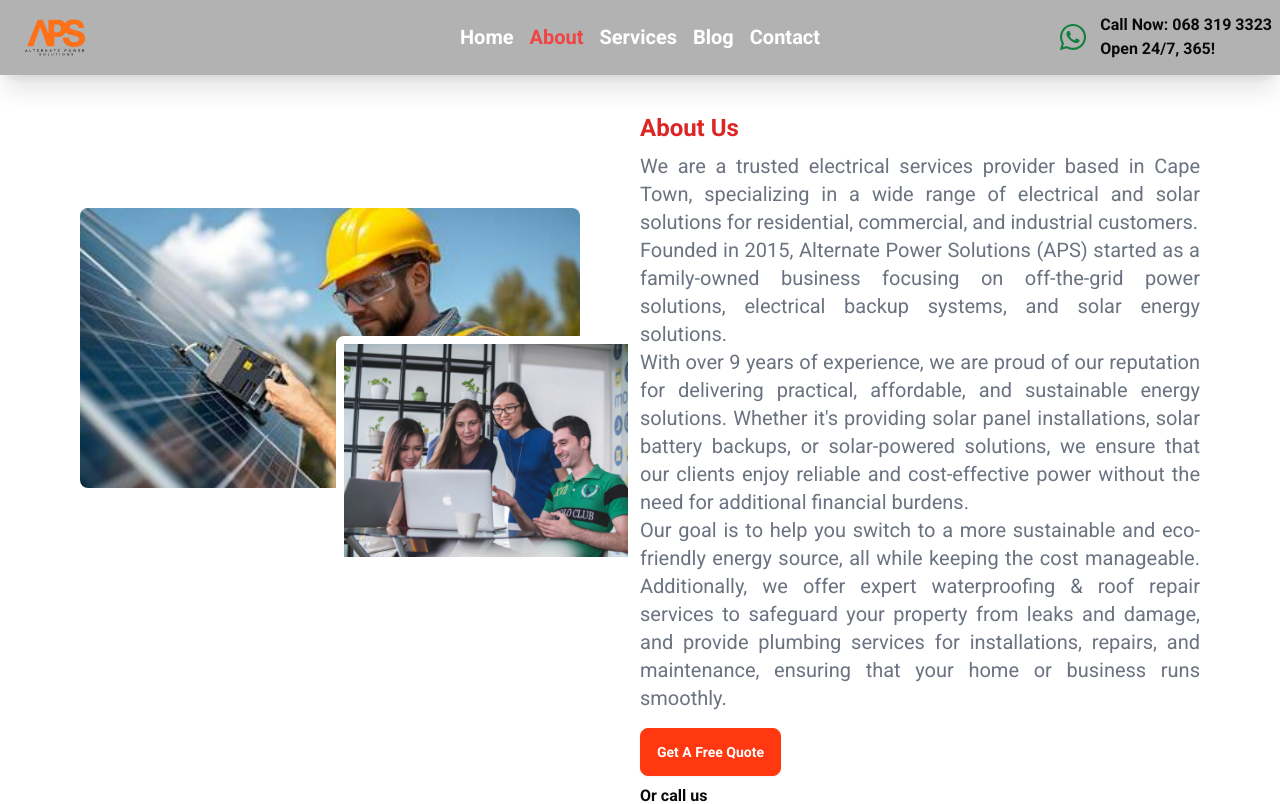
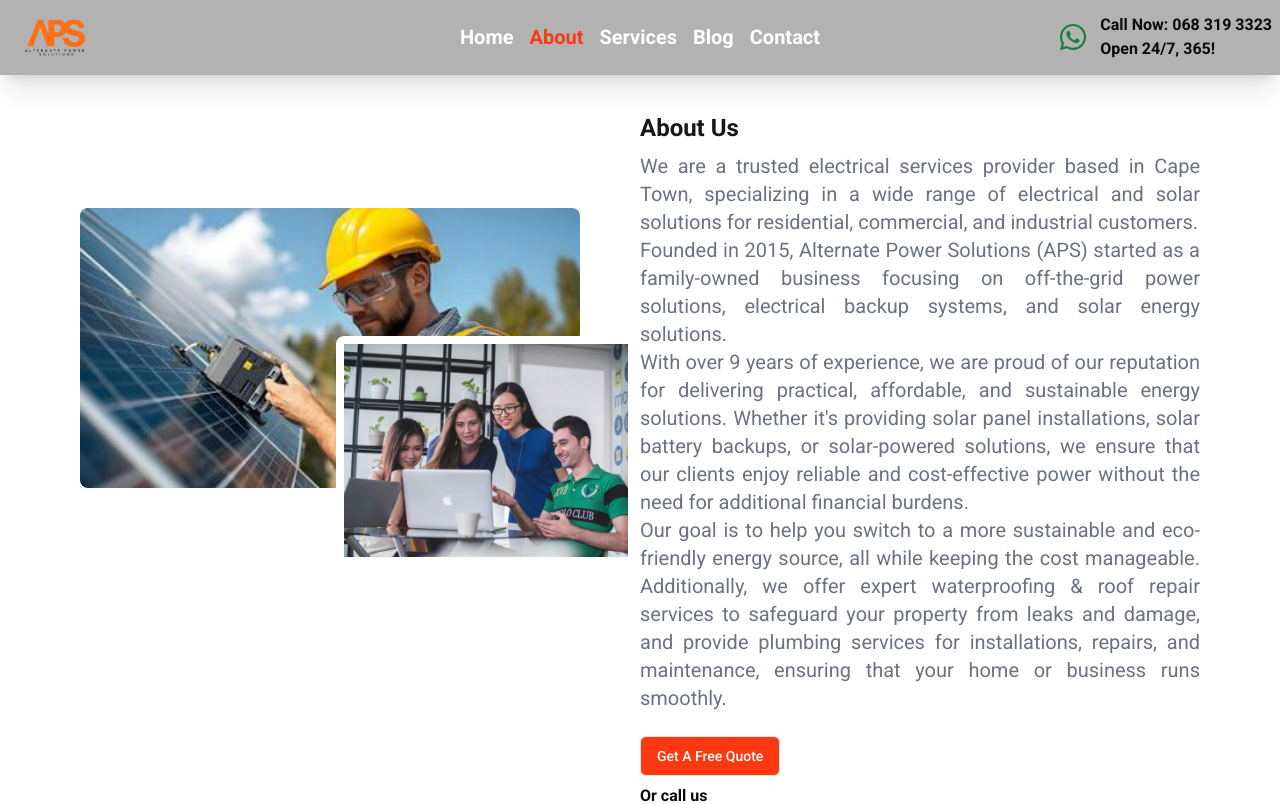
Before and after one commit to Nazrul144/Alternate_Power_Sn, a Next.js app: page /about in a window 1280 px wide. Shown: the top 804 px of the page. Built offline with nearby package versions, Linux system fonts and the light colour scheme.

Commit message:
Project done

```diff
--- a/src/app/modal/page.jsx
+++ /dev/null
@@ -1,12 +0,0 @@
-import Modal from '@/components/HomePage/Modal'
-import React from 'react'
-
-const ModalPage = () => {
-  return (
-    <div>
-        <Modal/>
-    </div>
-  )
-}
-
-export default ModalPage
--- a/src/components/HomePage/About.jsx
+++ b/src/components/HomePage/About.jsx
@@ -1,6 +1,21 @@
 import Image from 'next/image';
 import Link from 'next/link';
 import React from 'react';
+
+import { Button } from "@/components/ui/button"
+import {
+    Dialog,
+    DialogClose,
+    DialogContent,
+    DialogDescription,
+    DialogFooter,
+    DialogHeader,
+    DialogTitle,
+    DialogTrigger,
+} from "@/components/ui/dialog"
+import { Input } from "@/components/ui/input"
+import { Label } from "@/components/ui/label"
+
 
 const About = () => {
     return (
@@ -15,13 +30,46 @@ const About = () => {
                     </div>
                 </div>
                 <div className='text-justify'>
-                    <h1 className='text-primary mb-2 font-bold mt-8 lg:mt-0 text-2xl text-red-600'>About Us</h1>
+                    <h1 className='text-primary mb-2 font-bold mt-8 lg:mt-0 text-2xl text-[#ff3811]'>About Us</h1>
                     <p className='text-xl text-gray-500'>We are a trusted electrical services provider based in Cape Town, specializing in a wide range of electrical and solar solutions for residential, commercial, and industrial customers. <br />
-                     Founded in 2015, Alternate Power Solutions (APS) started as a family-owned business focusing on off-the-grid power solutions, electrical backup systems, and solar energy solutions. <br />
-                     With over 9 years of experience, we are proud of our reputation for delivering practical, affordable, and sustainable energy solutions. Whether it's providing solar panel installations, solar battery backups, or solar-powered solutions, we ensure that our clients enjoy reliable and cost-effective power without the need for additional financial burdens. <br />
-                      Our goal is to help you switch to a more sustainable and eco-friendly energy source, all while keeping the cost manageable. Additionally, we offer expert waterproofing & roof repair services to safeguard your property from leaks and damage, and provide plumbing services for installations, repairs, and maintenance, ensuring that your home or business runs smoothly.
+                        Founded in 2015, Alternate Power Solutions (APS) started as a family-owned business focusing on off-the-grid power solutions, electrical backup systems, and solar energy solutions. <br />
+                        With over 9 years of experience, we are proud of our reputation for delivering practical, affordable, and sustainable energy solutions. Whether it's providing solar panel installations, solar battery backups, or solar-powered solutions, we ensure that our clients enjoy reliable and cost-effective power without the need for additional financial burdens. <br />
+                        Our goal is to help you switch to a more sustainable and eco-friendly energy source, all while keeping the cost manageable. Additionally, we offer expert waterproofing & roof repair services to safeguard your property from leaks and damage, and provide plumbing services for installations, repairs, and maintenance, ensuring that your home or business runs smoothly.
                     </p>
-                    <Link href={'/modal'} className="btn btn-primary  text-white mt-4">Get A Free Quote</Link>
+                    <div className='mt-6'>
+                        <Dialog >
+                            <form>
+                                <DialogTrigger asChild>
+                                    <Button variant="outline" className="bg-[#ff3811] text-white">Get A Free Quote</Button>
+                                </DialogTrigger>
+                                <DialogContent className="sm:max-w-[425px]">
+                                    <DialogHeader>
+                                        <DialogTitle>Edit profile</DialogTitle>
+                                        <DialogDescription>
+                                            Make changes to your profile here. Click save when you&apos;re
+                                            done.
+                                        </DialogDescription>
+                                    </DialogHeader>
+                                    <div className="grid gap-4">
+                                        <div className="grid gap-3">
+                                            <Label htmlFor="name-1">Name</Label>
+                                            <Input id="name-1" name="name" defaultValue="Pedro Duarte" />
+                                        </div>
+                                        <div className="grid gap-3">
+                                            <Label htmlFor="username-1">Username</Label>
+                                            <Input id="username-1" name="username" defaultValue="@peduarte" />
+                                        </div>
+                                    </div>
+                                    <DialogFooter>
+                                        <DialogClose asChild>
+                                            <Button variant="outline">Cancel</Button>
+                                        </DialogClose>
+                                        <Button type="submit">Save changes</Button>
+                                    </DialogFooter>
+                                </DialogContent>
+                            </form>
+                        </Dialog>
+                    </div>
                     <h1 className='mt-2 font-bold'>Or call us</h1>
                     <h1 className='font-bold text-sky-600 text-xl'>068 319 3323</h1>
                 </div>
--- a/src/components/HomePage/Modal.jsx
+++ /dev/null
@@ -1,56 +0,0 @@
-import React from 'react'
-import { Button } from "@/components/ui/button"
-import {
-    Dialog,
-    DialogClose,
-    DialogContent,
-    DialogDescription,
-    DialogFooter,
-    DialogHeader,
-    DialogTitle,
-    DialogTrigger,
-} from "@/components/ui/dialog"
-import { Input } from "@/components/ui/input"
-import { Label } from "@/components/ui/label"
-
-
-const Modal = () => {
-    return (
-        <div>
-            <Dialog>
-                <form>
-                    <DialogTrigger asChild>
-                        <Button variant="outline">Open Dialog</Button>
-                    </DialogTrigger>
-                    <DialogContent className="sm:max-w-[425px]">
-                        <DialogHeader>
-                            <DialogTitle>Edit profile</DialogTitle>
-                            <DialogDescription>
-                                Make changes to your profile here. Click save when you&apos;re
-                                done.
-                            </DialogDescription>
-                        </DialogHeader>
-                        <div className="grid gap-4">
-                            <div className="grid gap-3">
-                                <Label htmlFor="name-1">Name</Label>
-                                <Input id="name-1" name="name" defaultValue="Pedro Duarte" />
-                            </div>
-                            <div className="grid gap-3">
-                                <Label htmlFor="username-1">Username</Label>
-                                <Input id="username-1" name="username" defaultValue="@peduarte" />
-                            </div>
-                        </div>
-                        <DialogFooter>
-                            <DialogClose asChild>
-                                <Button variant="outline">Cancel</Button>
-                            </DialogClose>
-                            <Button type="submit">Save changes</Button>
-                        </DialogFooter>
-                    </DialogContent>
-                </form>
-            </Dialog>
-        </div>
-    )
-}
-
-export default Modal
--- a/src/components/shared/Navbar.jsx
+++ b/src/components/shared/Navbar.jsx
@@ -51,7 +51,7 @@ const Navbar = () => {
           <ul className="menu menu-horizontal px-1 flex gap-4 text-xl font-bold ">
             {links?.map((link) => (
               <Link
-                className={` hover:text-primary duration-300 ${pathName == link.path ? "text-red-500" : scrollY > 100 ? "text-black" : "text-white"}`}
+                className={` hover:text-primary duration-300 ${pathName == link.path ? "text-[#ff3811]" : scrollY > 100 ? "text-black" : "text-white"}`}
                 key={link.path}
                 href={link.path}
               >
```
